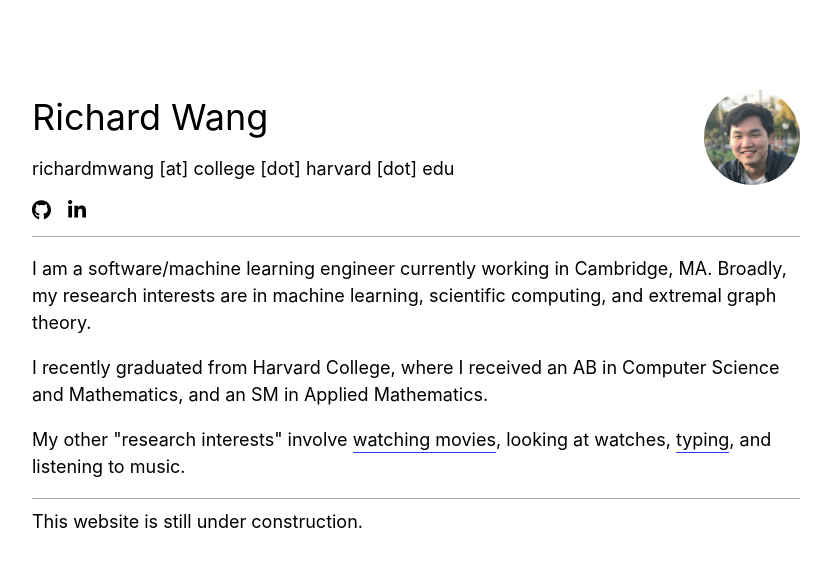
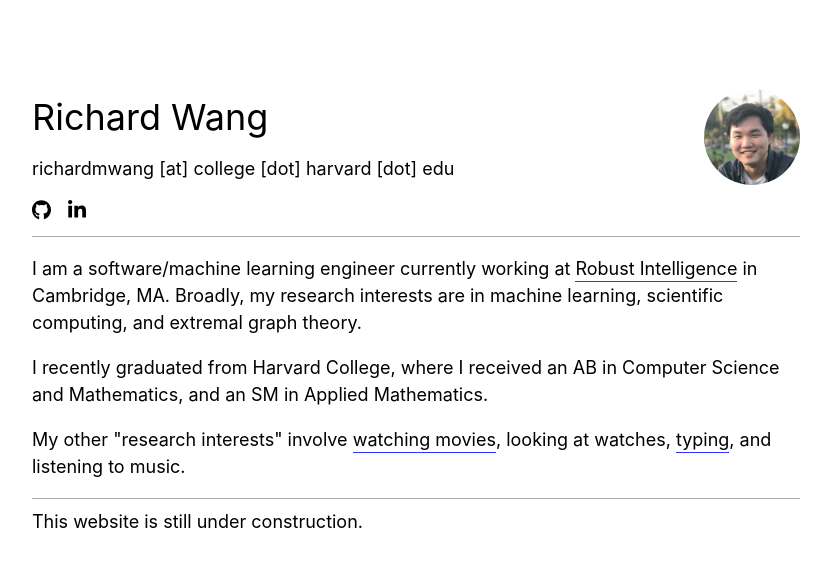
Before and after one commit to wangchard/wangchard.github.io, a Jekyll site: the page built from index.html, in a window 1280 px wide. Shown: the top 567 px of the page, without its empty margins (224-1055 px from the left). Built offline with Jekyll 4.4.1, drawn with Linux system fonts in a browser that asks for light colours.

Commit message:
add where i'm working

```diff
--- a/index.html
+++ b/index.html
@@ -15,7 +15,7 @@ title: Richard's website
 	<a href="https://github.com/retagaine" target="_blank"><img class="icon" src="/assets/img/github.svg"/></a>
 	<a href="https://www.linkedin.com/in/richardmwang/" target="_blank"><img class="icon" src="/assets/img/linkedin.svg"/></a>
 	<hr/>
-	<p>I am a software/machine learning engineer currently working in Cambridge, MA. Broadly, my research interests are in machine learning, scientific computing, and extremal graph theory.</p>
+	<p>I am a software/machine learning engineer currently working at <a href="https://www.robustintelligence.com/" target="_blank">Robust Intelligence</a> in Cambridge, MA. Broadly, my research interests are in machine learning, scientific computing, and extremal graph theory.</p>
 	<p>I recently graduated from Harvard College, where I received an AB in Computer Science and Mathematics, and an SM in Applied Mathematics.</p>
 	<p>My other "research interests" involve <a href="https://letterboxd.com/eniagater/" target="_blank">watching movies</a>, looking at watches, <a href="http://www.typeracerdata.com/profile?username=retagaine" target="_blank">typing</a>, and listening to music.</p>
 	<hr/>
```
